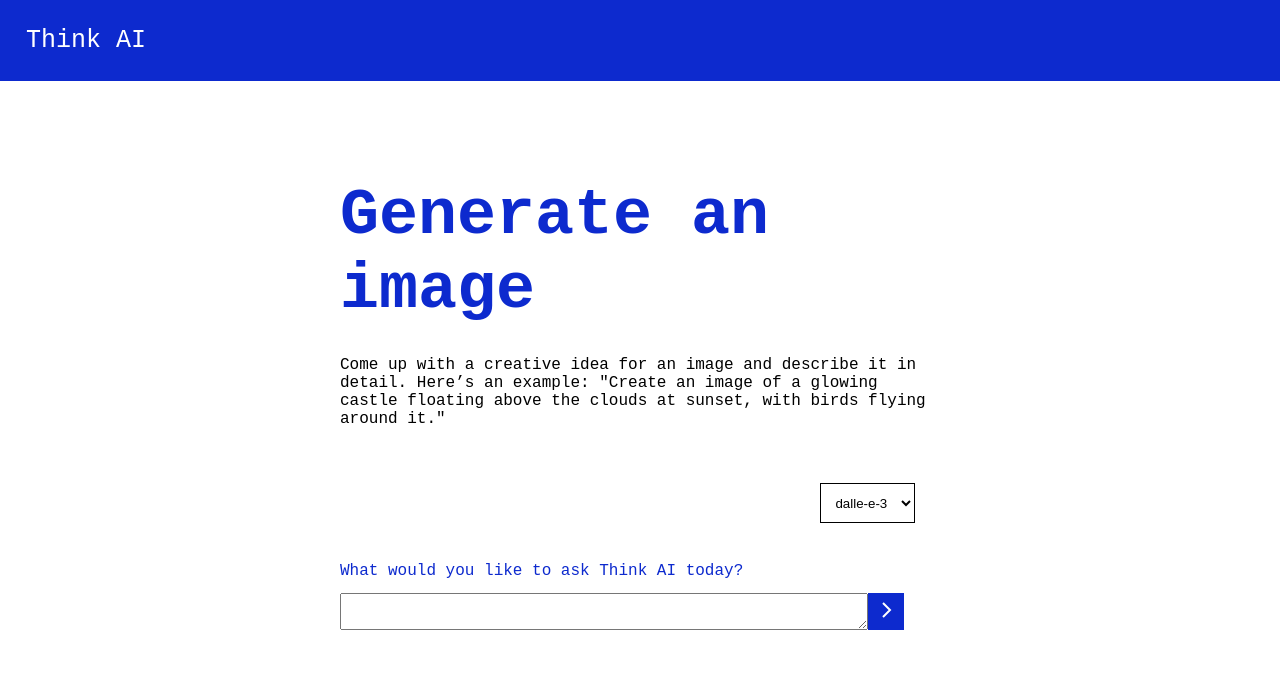
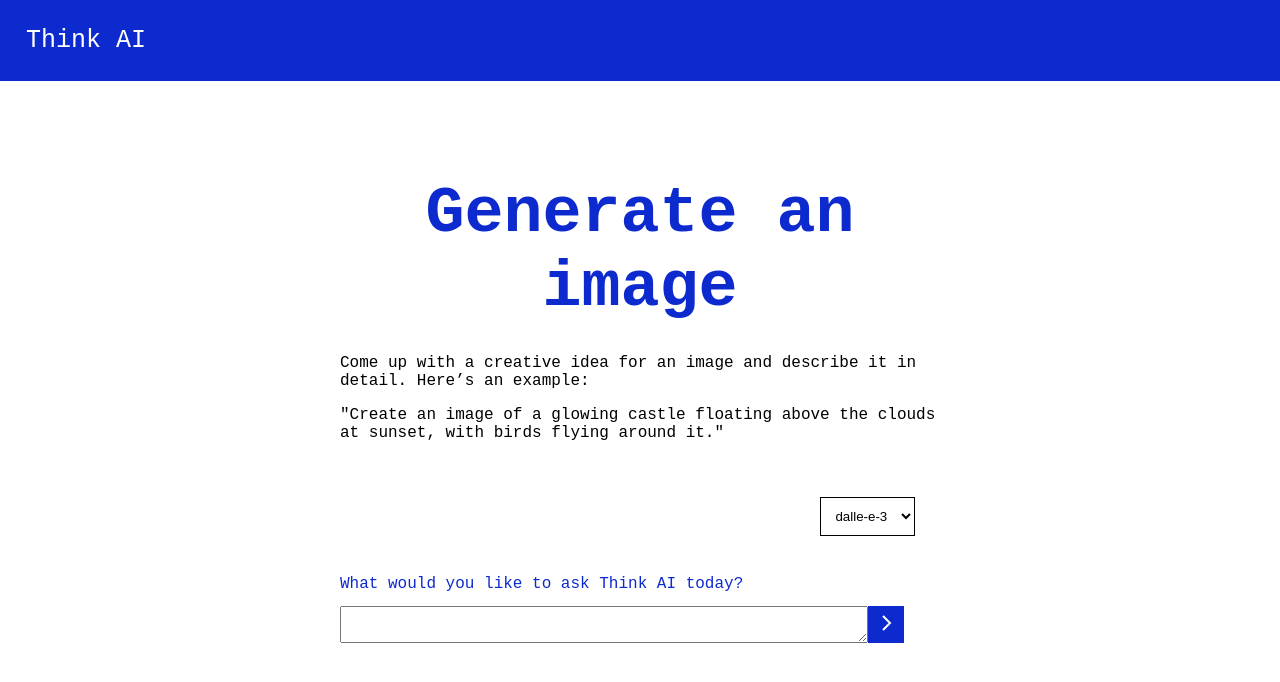
Before and after one commit to neontribe/think-ai, a Next.js app: page /generate-image in a window 1280 px wide. Shown: the top 682 px of the page. Built offline with nearby package versions, Linux system fonts and the light colour scheme.

Commit message:
feat: better text and css

```diff
--- a/src/app/components/Chat.css
+++ b/src/app/components/Chat.css
@@ -5,6 +5,7 @@ body {
 h1 {
   color: #0d2ace;
   margin-bottom: 1rem;
+  text-align: center;
 }
 .container {
   padding: 4rem;
--- a/src/app/components/Chat.jsx
+++ b/src/app/components/Chat.jsx
@@ -39,18 +39,24 @@ export default function Chat({ apiEndpoint, modelType }) {
   return (
     <div className="full-width-container">
       <div className="container">
-        <h1>{modelType === "image-generation" ? 'Generate an image' : 'Summarise some Content'}</h1>
+        <h1>{modelType === "image-generation" ? 'Generate an image' : 'Summarise some content'}</h1>
         {!showResponseContainer && (
           <>
           { modelType === "image-generation" ?
+            <div>
               <p>
                 Come up with a creative idea for an image and describe it in detail. Here’s an example:
+              </p>
+              <p>
                 &quot;Create an image of a glowing castle floating above the clouds at sunset, with birds flying around it.&quot;
               </p>
+            </div>
             :
+            <div>
               <p>
-              Enter some text from an article that you would like summarised.
+                Enter some text from an article that you would like summarised. The text should be a few paragraphs long.
               </p>
+            </div>
           }
 
             <form onSubmit={sendPrompt}>
@@ -114,7 +120,11 @@ export default function Chat({ apiEndpoint, modelType }) {
         )}
         {showResponseContainer && (
           <>
-            <p>Your prompt: {prompt}</p>
+            <h2>Your prompt:</h2>
+            <p> {prompt} </p>
+
+            <h2>The response:</h2>
+            <p>
               {promptResponse && modelType === "image-generation" && (
                 <img alt="requested asset" className="ai-image" src={promptResponse} />
               )}
@@ -122,6 +132,7 @@ export default function Chat({ apiEndpoint, modelType }) {
               {promptResponse && modelType === "summary" && (
                 <p>{promptResponse}</p>
               )}
+            </p>
 
             <h2>But...</h2>
             <ol>
```
Lines whose indentation alone changed are shown as unchanged.
